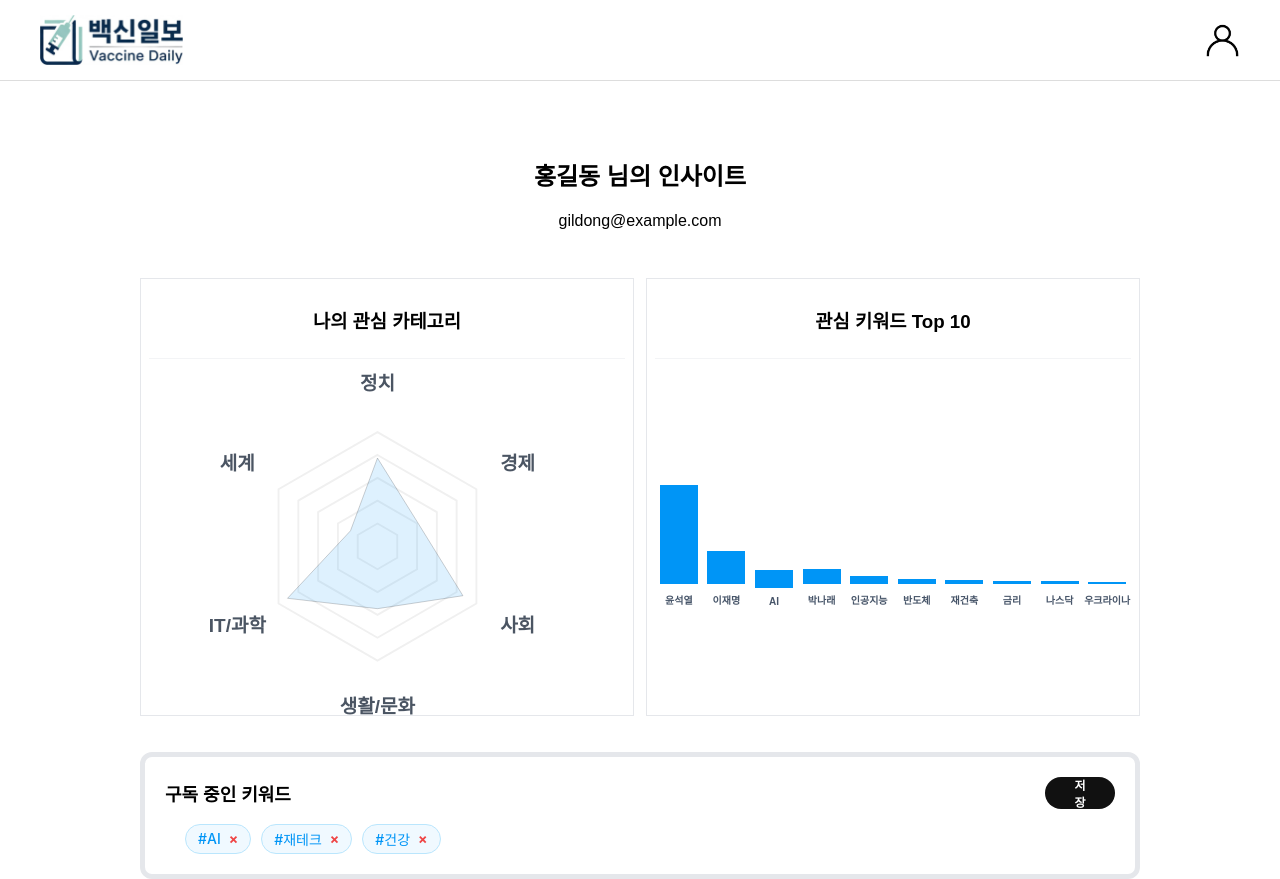
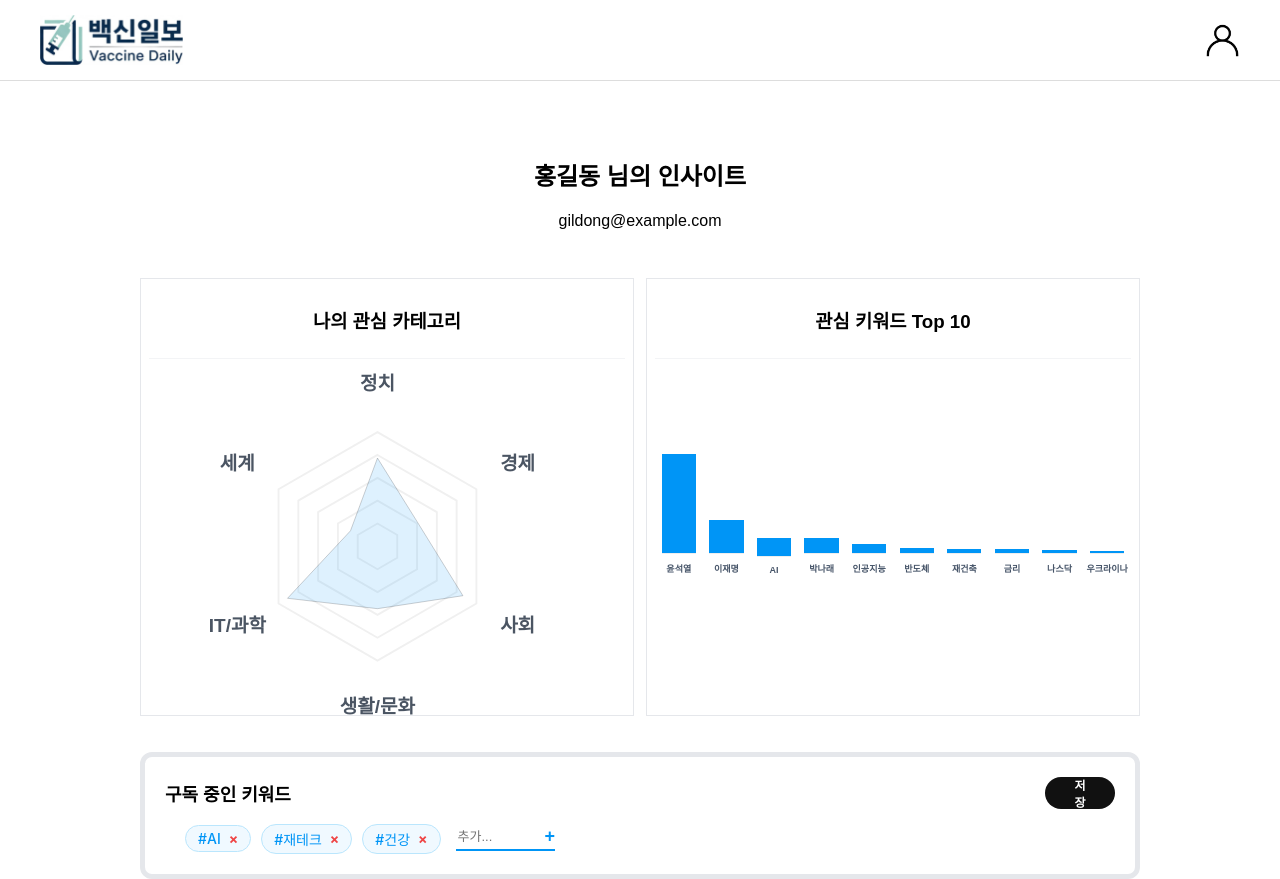
Before and after one commit to JunePark2018/VaccineDailyReport, a React (Create React App) app in the folder frontend/: page /mypage in a window 1280 px wide. Both pictures are taken after a click on the button "관리". Built offline with nearby package versions, Linux system fonts and the light colour scheme.

Commit message:
sub added update

```diff
--- a/frontend/src/pages/MyPage.jsx
+++ b/frontend/src/pages/MyPage.jsx
@@ -31,7 +31,6 @@ const MyPage = () => {
   const [subscribedKeywords, setSubscribedKeywords] = useState([]);
   const [newKeyword, setNewKeyword] = useState('');
 
-  // 1. 데이터 로드 로직
   useEffect(() => {
     const fetchUserData = async () => {
       try {
@@ -87,7 +86,7 @@ const MyPage = () => {
   };
 
   const handleAddKeyword = () => {
-    if (newKeyword.trim() && !subscribedKeywords.includes(newKeyword)) {
+    if (newKeyword.trim() && !subscribedKeywords.includes(newKeyword.trim())) {
       const newList = [...subscribedKeywords, newKeyword.trim()];
       setSubscribedKeywords(newList);
       updateKeywordsOnServer(newList);
@@ -140,57 +139,59 @@ const MyPage = () => {
             </div>
           </section>
 
-          {/* 바 그래프 섹션 (마우스 오버 툴팁 적용) */}
+          {/* 바 그래프 섹션 (Top 10 최적화) */}
           <section className="info-section">
             <h3 className="section-title">관심 키워드 Top 10</h3>
-            <div style={{ display: 'flex', alignItems: 'flex-end', justifyContent: 'space-around', height: '180px', padding: '100px 0' }}>
+            <div style={{ display: 'flex', alignItems: 'flex-end', justifyContent: 'space-around', height: '180px', padding: '20px 0' }}>
               {Object.entries(readKeywords).sort(([, a], [, b]) => b - a).slice(0, 10).map(([keyword, count], index) => (
-                <div key={keyword} className="bar-wrapper" style={{ display: 'flex', flexDirection: 'column', alignItems: 'center', width: '15%', position: 'relative' }}>
-
-                  {/* 💡 툴팁: 평소엔 숨겨져 있다가 .bar-wrapper hover 시 등장 */}
+                <div key={keyword} className="bar-wrapper" style={{ display: 'flex', flexDirection: 'column', alignItems: 'center', width: '9%', position: 'relative' }}>
                   <div className="bar-tooltip" style={{
-                    position: 'absolute',
-                    top: '-30px',
-                    backgroundColor: '#1e293b',
-                    color: 'white',
-                    padding: '4px 8px',
-                    fontSize: '10px',
-                    fontWeight: 'bold',
-                    opacity: 0,
-                    transition: 'opacity 0.2s ease',
-                    pointerEvents: 'none',
-                    whiteSpace: 'nowrap'
+                    position: 'absolute', top: '-30px', backgroundColor: '#1e293b', color: 'white', padding: '4px 8px', fontSize: '10px', fontWeight: 'bold', opacity: 0, transition: 'opacity 0.2s ease', pointerEvents: 'none', whiteSpace: 'nowrap', zIndex: 10
                   }}>
                     {count}회 읽음
                   </div>
-
-                  <div style={{ width: '80%', backgroundColor: '#ffffffff', height: '100px', position: 'relative',  overflow: 'hidden', cursor: 'pointer' }}>
+                  <div style={{ width: '80%', backgroundColor: '#ffffff', height: '100px', position: 'relative', overflow: 'hidden', cursor: 'pointer', borderBottom: '1px solid #eee' }}>
                     <div className="bar-fill-element" style={{
                         position: 'absolute', bottom: 0, left: 0, right: 0, backgroundColor: '#0095f6',
                         height: isActive ? `${(count / (Math.max(...Object.values(readKeywords)) + 5)) * 100}%` : '0%',
-                        transition: `height 1s cubic-bezier(0.17, 0.67, 0.83, 0.67) ${index * 0.1}s, background-color 0.2s ease`
+                        transition: `height 1s cubic-bezier(0.17, 0.67, 0.83, 0.67) ${index * 0.05}s`
                     }} />
                   </div>
-                  <span style={{ fontSize: '10px', marginTop: '8px', fontWeight: '600', color: '#475569', textAlign: 'center' }}>{keyword}</span>
+                  <span style={{ fontSize: '9px', marginTop: '8px', fontWeight: '600', color: '#475569', textAlign: 'center', wordBreak: 'keep-all' }}>{keyword}</span>
                 </div>
               ))}
             </div>
           </section>
         </div>
 
-        {/* 구독 키워드 편집 섹션 (기존 유지) */}
+        {/* 하단 구독 섹션 (추가 기능 복구) */}
         <section className='keyword-listname' style={{ marginTop: '20px', padding: '20px', backgroundColor: 'white', border: '5px solid #e5e7eb', borderRadius: '12px' }}>
           <div style={{ display: 'flex', justifyContent: 'space-between', alignItems: 'center', marginBottom: '15px' }}>
             <span className='keyword-sub' style={{ fontWeight: 'bold', fontSize: '18px' }}>구독 중인 키워드</span>
             <Button text={isEditMode ? "저장" : "관리"} color={isEditMode ? "#111" : "transparent"} textColor={isEditMode ? "white" : "#6b7280"} fontSize="12px" width="70px" height="32px" onClick={() => setIsEditMode(!isEditMode)} />
           </div>
-          <div className="keyword-list" style={{ display: 'flex', flexWrap: 'wrap', gap: '10px' }}>
+          <div className="keyword-list" style={{ display: 'flex', flexWrap: 'wrap', gap: '10px', alignItems: 'center' }}>
             {subscribedKeywords.map(tag => (
               <span key={tag} className="keyword-tag" style={{ color: '#0095f6', backgroundColor: isEditMode ? '#f0f9ff' : 'transparent', padding: isEditMode ? '4px 12px' : '0', borderRadius: '20px', border: isEditMode ? '1px solid #bae6fd' : 'none', display: 'flex', alignItems: 'center' }}>
                 #{tag}
                 {isEditMode && <span onClick={() => handleDeleteKeyword(tag)} style={{ marginLeft: '8px', color: '#ef4444', cursor: 'pointer', fontWeight: 'bold' }}>×</span>}
               </span>
             ))}
+
+            {/* 💡 복구된 키워드 추가 입력창 로직 */}
+            {isEditMode && (
+              <div style={{ display: 'flex', alignItems: 'center', borderBottom: '2px solid #0095f6', paddingBottom: '2px', marginLeft: '5px' }}>
+                <input
+                  type="text"
+                  value={newKeyword}
+                  onChange={(e) => setNewKeyword(e.target.value)}
+                  placeholder="추가..."
+                  style={{ border: 'none', outline: 'none', fontSize: '13px', width: '80px', backgroundColor: 'transparent' }}
+                  onKeyPress={(e) => e.key === 'Enter' && handleAddKeyword()}
+                />
+                <span onClick={handleAddKeyword} style={{ cursor: 'pointer', color: '#0095f6', fontSize: '18px', fontWeight: 'bold', marginLeft: '5px' }}>+</span>
+              </div>
+            )}
           </div>
         </section>
       </main>
```
